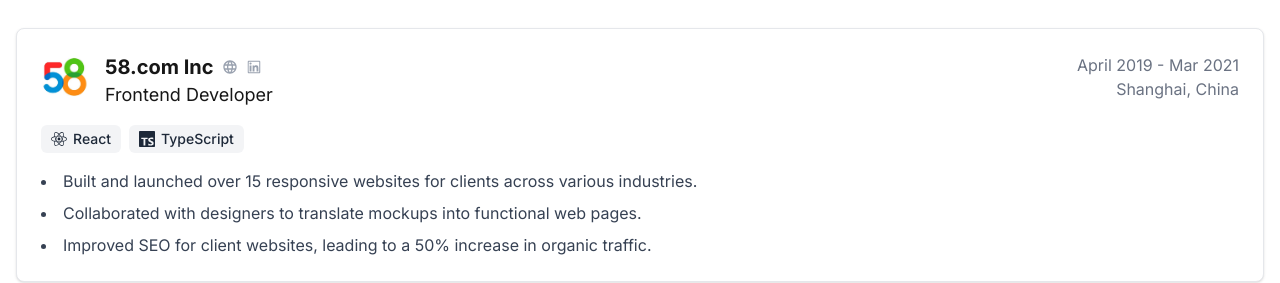
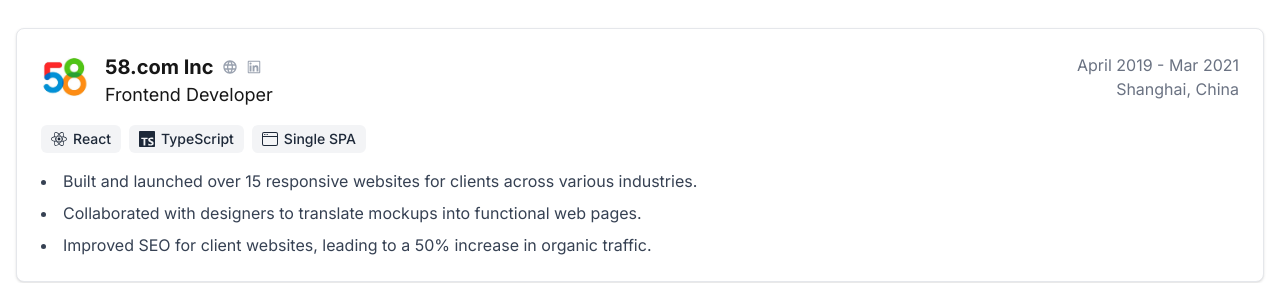
Before and after one commit to vincenteof/vincenteof.xyz, a Next.js app: page / in a window 1280 px wide. Shown: the part 1560-1843 px from the top of the page. Built offline with nearby package versions, Linux system fonts and the light colour scheme.

Commit message:
feat: update tech stack description, fix issue in app root usage, and add Single SPA technology with icon

```diff
--- a/data/experience.ts
+++ b/data/experience.ts
@@ -49,6 +49,7 @@ export const experiences = [
     technologies: [
         { name: 'React', icon: techIcons['React'] },
         { name: 'TypeScript', icon: techIcons['TypeScript'] },
+        { name: 'Single SPA', icon: techIcons['Single SPA'] },
     ],
     achievements: [
       'Built and launched over 15 responsive websites for clients across various industries.',
--- a/data/tech-icons.ts
+++ b/data/tech-icons.ts
@@ -6,6 +6,7 @@ import {
   SiExpress,
 } from 'react-icons/si';
 import { DiJavascript1 } from "react-icons/di";
+import { BsWindow } from 'react-icons/bs';
 
 // Define a type for the icon mapping
 import { IconType } from 'react-icons';
@@ -17,5 +18,6 @@ export const techIcons: { [key: string]: IconType } = {
   'Node.js': FaNodeJs,
   'Express': SiExpress,
   'JavaScript': DiJavascript1,
+  'Single SPA': BsWindow,
   // Add other icons as needed
 };
```
Also changed, not shown: 2 other files (tests, documents, lock files or other folders).
